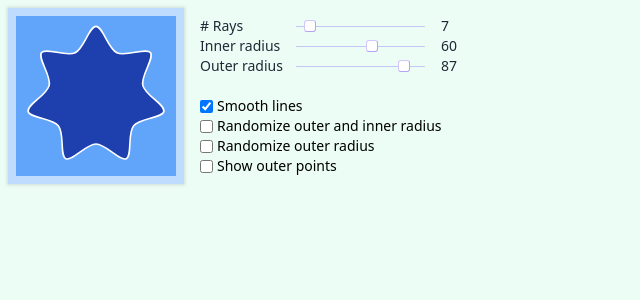
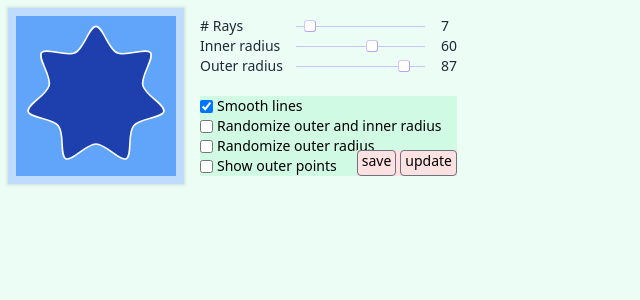
Before and after one commit to maxzz/react-d3, a React (Vite) app: page / in a window 1280 px wide. Shown: the top 300 px of the page, without its empty margins (0-640 px from the left). Built offline with nearby package versions, Linux system fonts and the light colour scheme.

Commit message:
WIP. Interpolated shape outer points. add update button

```diff
--- a/src/components/StarD3Interpolated.tsx
+++ b/src/components/StarD3Interpolated.tsx
@@ -138,11 +138,15 @@ function StarD3Interpolated() {
                     <Slider label="Outer radius" value={oRadius} onChange={(v) => setORadius(v)} />
                 </div>
 
-                <div className="">
+                <div className="relative bg-green-100">
                     <Checkbox className="" label="Smooth lines" value={smooth} onChange={setSmooth} />
                     <Checkbox className="" label="Randomize outer and inner radius" value={iRandom} onChange={onRandomBoth} />
                     <Checkbox className="" label="Randomize outer radius" value={oRandom} onChange={onRandomOuter} />
                     <Checkbox className="" label="Show outer points" value={showOuter} onChange={setShowOuter} />
+                    <div className="absolute text-sm bg-red-100 bottom-0 right-0 space-x-1">
+                        <button className="rounded border border-gray-500 px-1 pb-1">save</button>
+                        <button className="rounded border border-gray-500 px-1 pb-1" onClick={() => setUpdate(v => v + 1)}>update</button>
+                    </div>
                 </div>
 
             </div>
```
